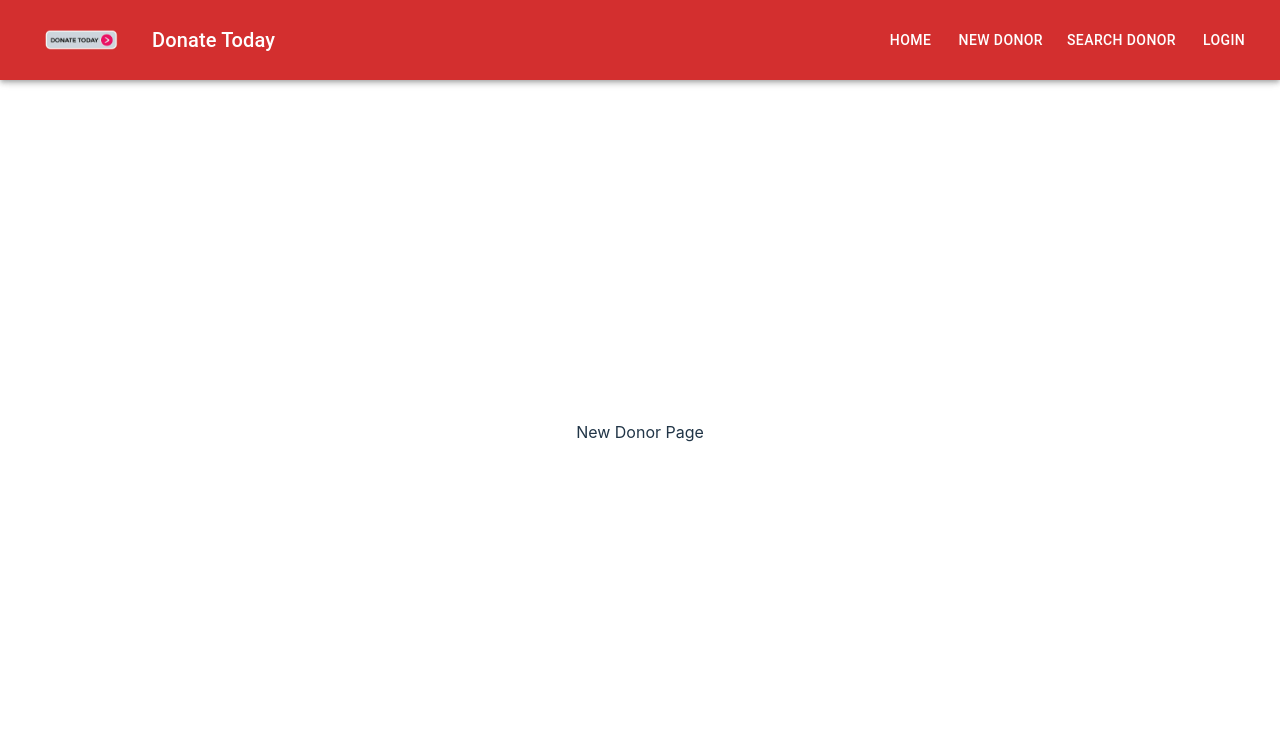
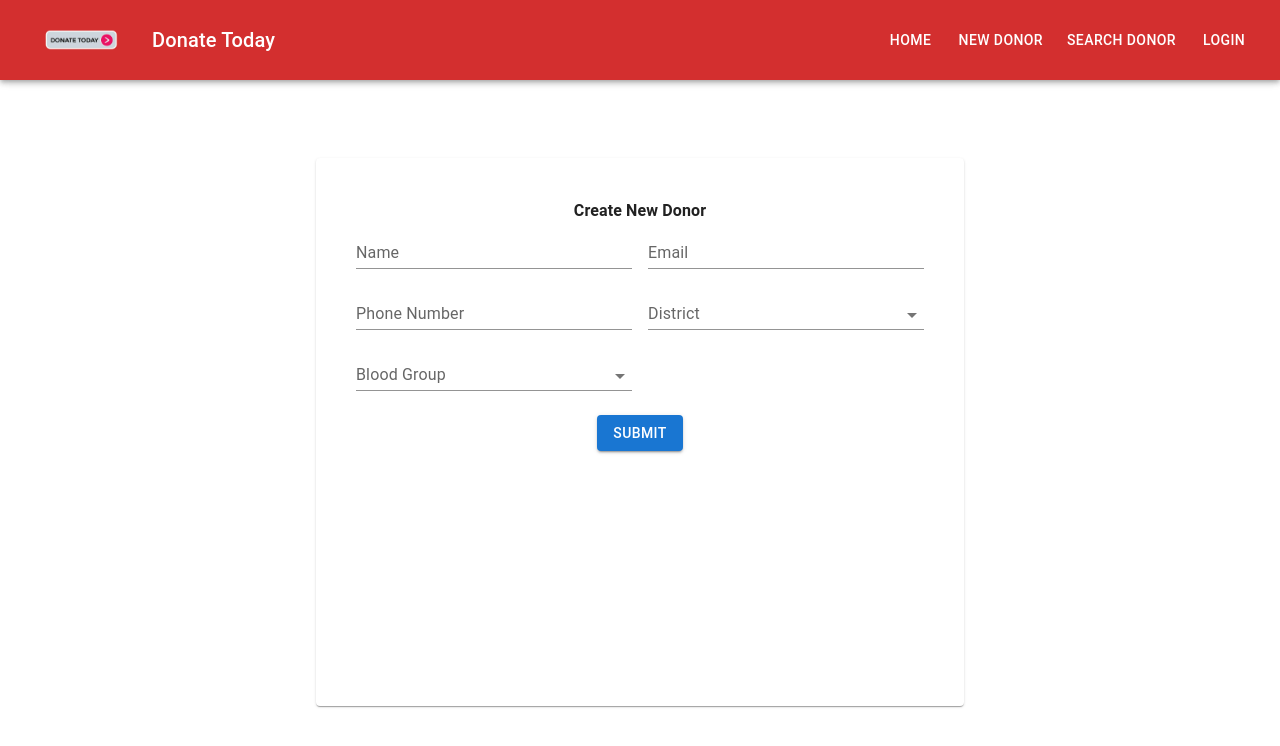
Before and after one commit to Gokulk123/Blood-Donor-, a React (Vite) app: page /Blood-Donor-Frontend/new-donar in a window 1280 px wide. Shown: the top 746 px of the page. Built offline with nearby package versions, Linux system fonts and the light colour scheme.

Commit message:
New donor page

```diff
--- a/package.json
+++ b/package.json
@@ -15,12 +15,15 @@
   "dependencies": {
     "@emotion/react": "^11.13.0",
     "@emotion/styled": "^11.13.0",
+    "@hookform/resolvers": "^3.9.0",
     "@mui/icons-material": "^5.16.7",
     "@mui/material": "^5.16.7",
     "react": "^18.3.1",
     "react-dom": "^18.3.1",
+    "react-hook-form": "^7.52.2",
     "react-lazyload": "^3.2.1",
-    "react-router-dom": "^6.26.1"
+    "react-router-dom": "^6.26.1",
+    "yup": "^1.4.0"
   },
   "devDependencies": {
     "@eslint/js": "^9.9.0",
--- a/src/App.jsx
+++ b/src/App.jsx
@@ -1,5 +1,5 @@
 import './App.css'
-import Route from './components/Routing'
+import Route from './components/Route/Routing'
 
 function App() {
 
--- a/src/components/Navbar.jsx
+++ b/src/components/Layout/Navbar.jsx
@@ -2,8 +2,8 @@ import React, { useState } from 'react';
 import { AppBar, Toolbar, Typography, Button, Box, IconButton, Drawer, List, ListItem, ListItemText } from '@mui/material';
 import MenuIcon from '@mui/icons-material/Menu';
 import { Link } from 'react-router-dom';
-import logo from '../assets/images/title.png';
-import { navItems } from './constants';
+import logo from '../../assets/images/title.png';
+import { navItems } from '../constants';
 
 const Navbar = () => {
   const [drawerOpen, setDrawerOpen] = useState(false);
--- a/src/components/Routing.jsx
+++ b/src/components/Route/Routing.jsx
@@ -1,10 +1,10 @@
 import React, { Suspense } from "react";
 import { BrowserRouter as Router, Route, Routes } from "react-router-dom";
-import Navbar from "./Navbar";
+import Navbar from "../Layout/Navbar";
 import { Box, Container } from "@mui/material";
 
-const Home = React.lazy(() => import("./Home"));
-const NewDonor = () => <div>New Donor Page</div>;
+const Home = React.lazy(() => import("../pages/Home"));
+const NewDonor = React.lazy(() => import("../pages/NewDonor"));
 const About = () => <div>Search donor Page</div>;
 const Contact = () => <div>Login Page</div>;
 
--- /dev/null
+++ b/src/components/Validation/NewDonor.jsx
@@ -0,0 +1,9 @@
+import * as yup from "yup";
+
+export const NewDonorschema = yup.object().shape({
+  name: yup.string().required("Name is required"),
+  email: yup.string().email("Invalid email format").required("Email is required"),
+  phone: yup.string().matches(/^[0-9]{10}$/, "Phone number must be 10 digits").required("Phone number is required"),
+  district: yup.string().required("District is required"),
+  bloodGroup: yup.string().required("Blood group is required"),
+});
--- /dev/null
+++ b/src/components/css/NewDonor.css
@@ -0,0 +1,5 @@
+
+
+.text-field .MuiFilledInput-root {
+    background: "white"
+}
--- a/src/components/Home.jsx
+++ b/src/components/pages/Home.jsx
@@ -1,6 +1,6 @@
 import React from 'react';
-import HomeImage from '../assets/images/home3.png'; // Import the image
-import './css/Home.css'; // Import the CSS file
+import HomeImage from '../../assets/images/home3.png'; // Import the image
+import '../css/Home.css'; // Import the CSS file
 
 const Home = () => {
   return (
--- /dev/null
+++ b/src/components/pages/NewDonor.jsx
@@ -0,0 +1,127 @@
+import React from "react";
+import {
+  Card,
+  CardContent,
+  Typography,
+  TextField,
+  CardActions,
+  Button,
+  Grid,
+} from "@mui/material";
+import { useForm } from "react-hook-form";
+import { yupResolver } from "@hookform/resolvers/yup";
+import { NewDonorschema } from "../Validation/NewDonor";
+// import '../css/NewDonor.css';
+
+const NewDonor = () => {
+  const {
+    register,
+    handleSubmit,
+    formState: { errors },
+  } = useForm({
+    resolver: yupResolver(NewDonorschema),
+  });
+
+  const onSubmit = (data) => {
+    console.log(data);
+  };
+
+  return (
+    <div>
+      <Card
+        sx={{
+          maxWidth: 600, // Medium width
+          minHeight: 500, // Medium height
+          margin: "auto",
+          padding: 3,
+          display: "flex",
+          flexDirection: "column",
+          alignItems: "center",
+          transition: "background-color 0.5s ease"
+        }}
+      >
+        <CardContent>
+          <form onSubmit={handleSubmit(onSubmit)}>
+            <Typography sx={{ fontSize: "16px", fontWeight: 600 }} variant="h6">
+              Create New Donor
+            </Typography>
+            <Grid container spacing={2} justifyContent="center">
+              <Grid item xs={12} md={6}>
+                <TextField
+                  fullWidth
+                  label="Name"
+                  variant="standard"
+                  {...register("name")}
+                  error={!!errors.name}
+                  helperText={errors.name ? errors.name.message : ""}
+                  size="small"
+                  className="text-field"
+                />
+              </Grid>
+              <Grid item xs={12} md={6}>
+                <TextField
+                  fullWidth
+                  label="Email"
+                  variant="standard"
+                  {...register("email")}
+                  error={!!errors.email}
+                  helperText={errors.email ? errors.email.message : ""}
+                  size="small"
+                  className="text-field"
+                />
+              </Grid>
+              <Grid item xs={12} md={6}>
+                <TextField
+                  fullWidth
+                  label="Phone Number"
+                  variant="standard"
+                  {...register("phone")}
+                  error={!!errors.phone}
+                  helperText={errors.phone ? errors.phone.message : ""}
+                  size="small"
+                  className="text-field"
+                />
+              </Grid>
+              <Grid item xs={12} md={6}>
+                <TextField
+                  fullWidth
+                  label="District"
+                  variant="standard"
+                  {...register("district")}
+                  error={!!errors.district}
+                  helperText={errors.district ? errors.district.message : ""}
+                  select
+                  size="small"
+                  className="text-field"
+                ></TextField>
+              </Grid>
+              <Grid item xs={12} md={6}>
+                <TextField
+                  fullWidth
+                  label="Blood Group"
+                  variant="standard"
+                  {...register("bloodGroup")}
+                  error={!!errors.bloodGroup}
+                  helperText={
+                    errors.bloodGroup ? errors.bloodGroup.message : ""
+                  }
+                  select
+                  size="small"
+                  className="text-field"
+                ></TextField>
+              </Grid>
+              <Grid item xs={12} md={6}></Grid>
+            </Grid>
+            <CardActions sx={{ mt: 2, justifyContent: "center" }}>
+              <Button variant="contained" color="primary" type="submit">
+                Submit
+              </Button>
+            </CardActions>
+          </form>
+        </CardContent>
+      </Card>
+    </div>
+  );
+};
+
+export default NewDonor;
```
Also changed, not shown: 1 other file (tests, documents, lock files or other folders).
